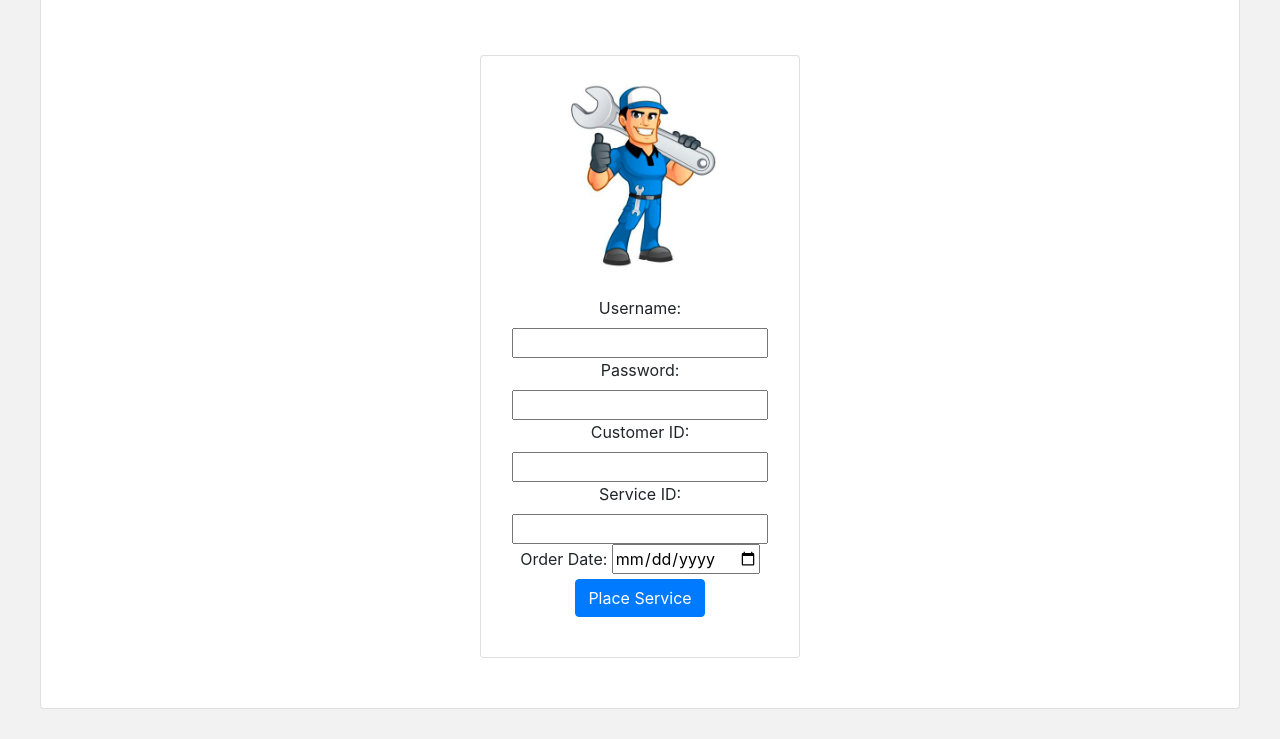
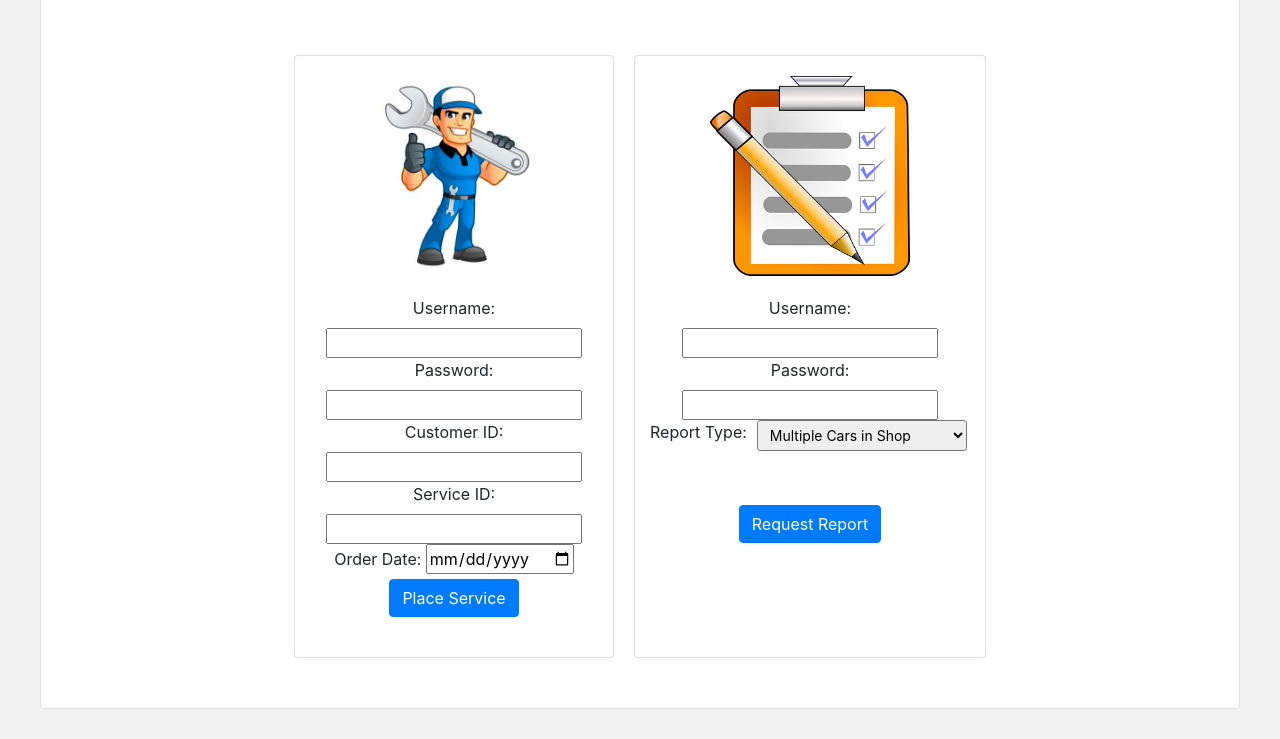
Before and after one commit to JaredAtCSUMB/CST-363-Project-1, a plain HTML site: page employee.html in a window 1280 px wide. Shown: the part 156-895 px from the top of the page. Drawn offline with nearby package versions, Linux system fonts and the light colour scheme.

Commit message:
added new form and image on employee page

```diff
--- a/employee.html
+++ b/employee.html
@@ -32,6 +32,31 @@
                 </form>
               </div>
           </div>
+          <div class="card" style="width: 22rem; padding: 20px 0;">
+              <img src="./images/report.jpg" class="card-img-top" alt="employee">
+              <div class="card-body">
+                <form method="post" enctype="multipart/form-data" action="cgi-bin/employee.py">
+                  <label for="userName">Username: </label>
+                  <input type="text" name="userName" id="userName" /><br>
+                  <label for="password">Password: </label>
+                  <input type="password" name="password" id="password" /><br>
+                  <div class="form-row">
+                    <label for="reportType">Report Type: </label>
+                    <select name="reportType" id="reportType" class="select form-control-sm">
+                      <option value="multiCar">Multiple Cars in Shop</option>
+                      <option value="numberOfServices">Number of Services per Car</option>
+                      <option value="mostUsed">Most Used Services</option>
+                      <option value="timeOfYear">Service Times of Year</option>
+                      <option value="averageCount">Average Customer Count</option>
+                      <option value="annualSpend">Annual Average Spend</option>
+                    </select>
+                  </div>
+                  <br>
+                  <input type="hidden" name="report" id="report" />
+                  <button type="submit" class="btn btn-primary">Request Report</button>
+                </form>
+              </div>
+          </div>
         </div>
       </div>
     </div>
--- a/styles.css
+++ b/styles.css
@@ -43,3 +43,9 @@ html {
   padding: 20px;
   font-size: 32px;
 }
+
+.select {
+  max-width: 210px;
+  margin-left: 10px;
+  margin-bottom: 30px;
+}
```
Also changed, not shown: index.html (+2 -2 lines), images/report.jpg (added).
